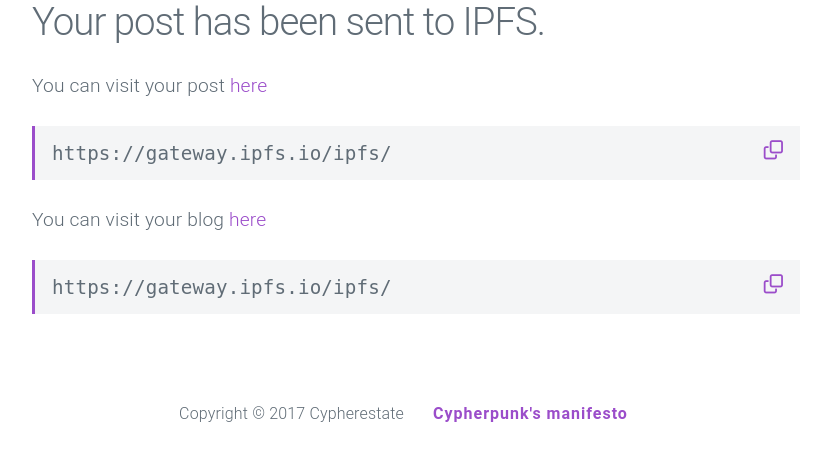
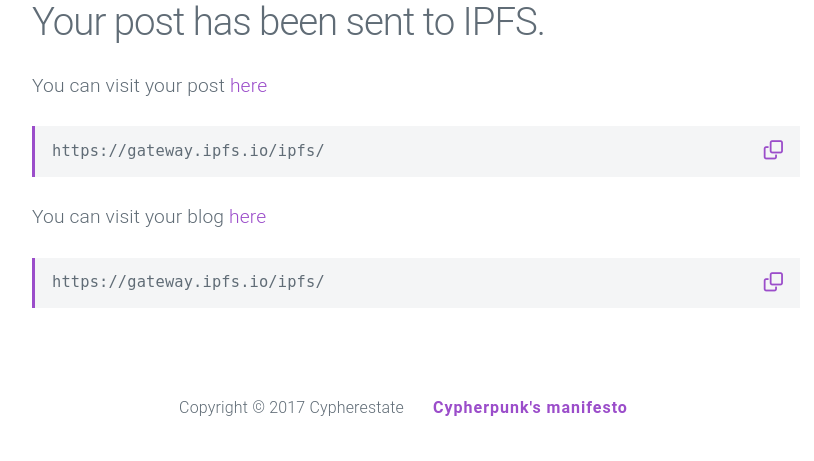
Before and after one commit to FileNation/FileNation-Cypherestate, a Flask app: page /submission/ in a window 1280 px wide. Shown: the part 172-633 px from the top of the page, without its empty margins (224-1038 px from the left). Run offline with Flask 2, Linux system fonts and the light colour scheme; some libraries are stand-ins or nearby versions.

Commit message:
Added CSS for submission.html

```diff
--- a/static/css/main.css
+++ b/static/css/main.css
@@ -162,3 +162,7 @@ ul.posts-list li a{
 .crypto-space {
 	min-width: 520px;
 }
+
+.inserted-hash {
+	font-size: 0.8em;
+}
```
